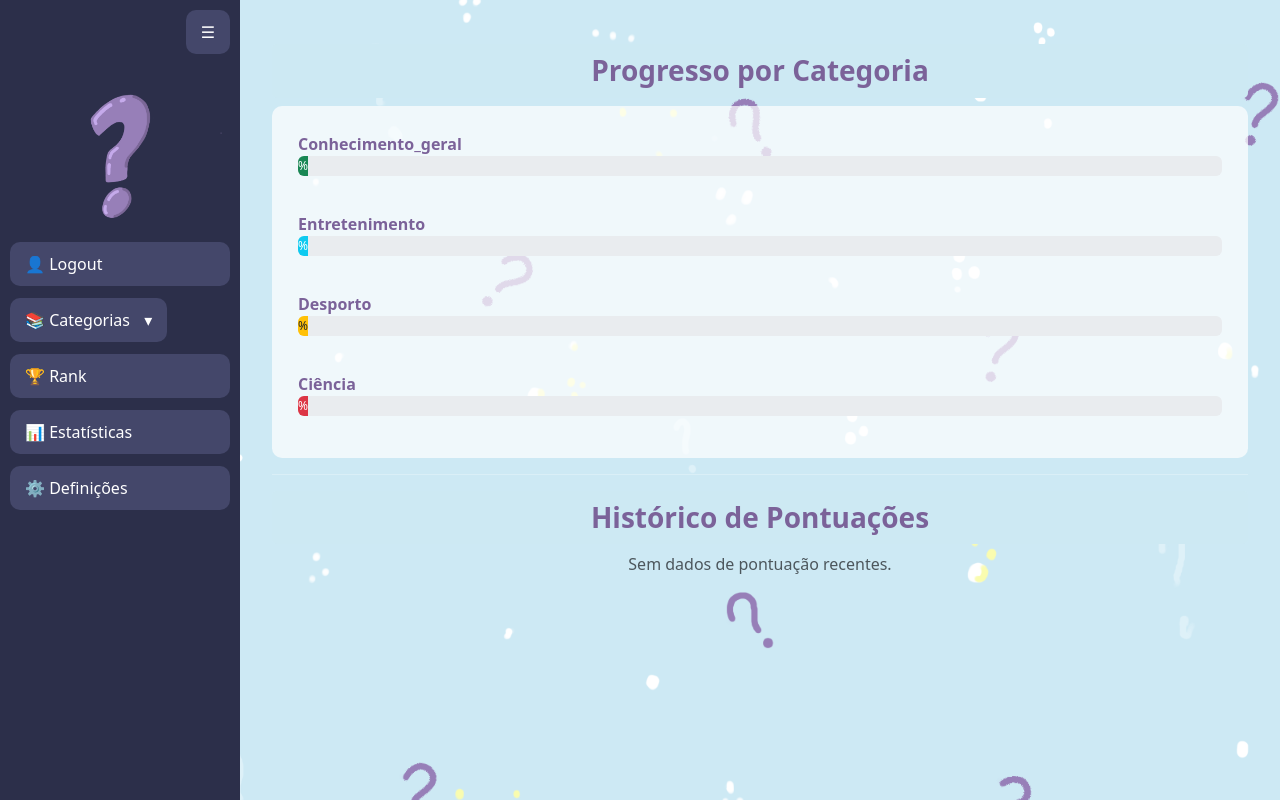
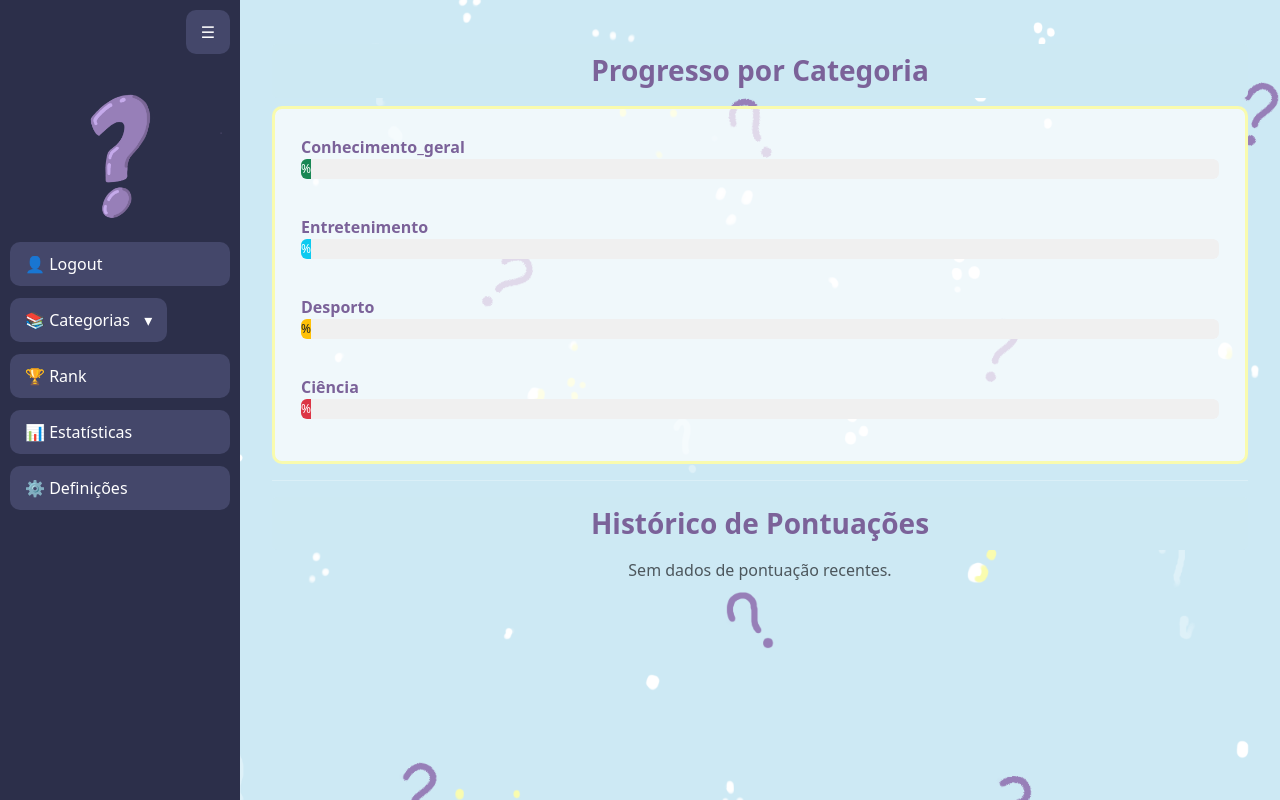
Before and after one commit to carolina-gn/projeto_programacao_final, a Flask app: template app/templates/estatisticas.html in a window 1280 px wide. Shown: the part 60-860 px from the top of the page. Run offline with Flask 2, Linux system fonts and the light colour scheme; the template is opened without the code that fills it, so the values that code supplies are empty.

Commit message:
style: barras estatisticas

```diff
--- a/app/static/css/estatisticas.css
+++ b/app/static/css/estatisticas.css
@@ -61,8 +61,13 @@
       background-color: rgba(255, 255, 255, 0.7);
       border-radius: 10px;
       padding: 15px;
+      border: 3px solid #f9fbae;
     }
 
     #userProgressChart {
       border: 3px solid #f9fbae;
     }
+
+    .progress {
+      background-color: #f0f0f0; /* ou qualquer outra cor que preferires */
+    }
```
